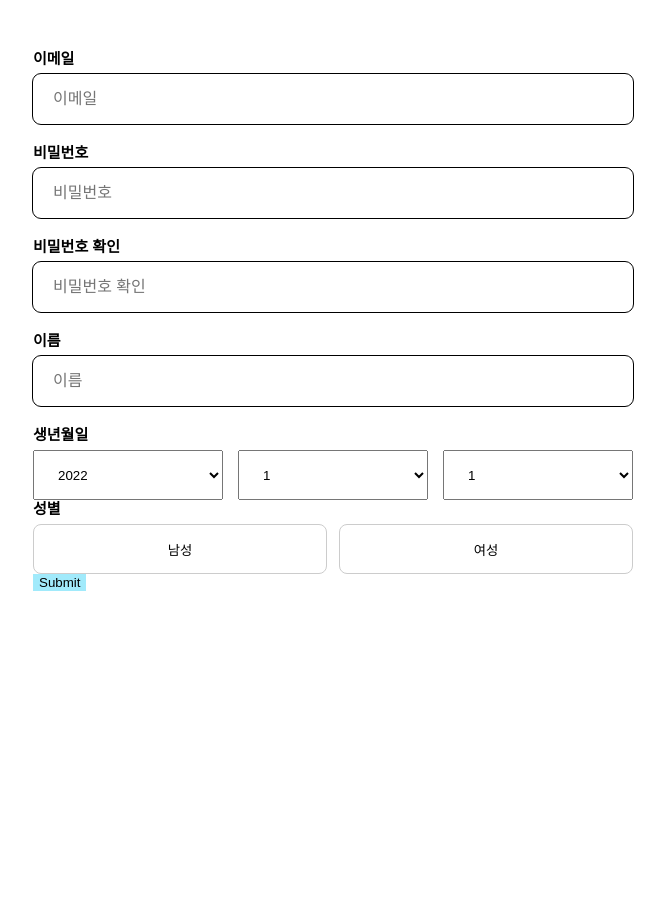
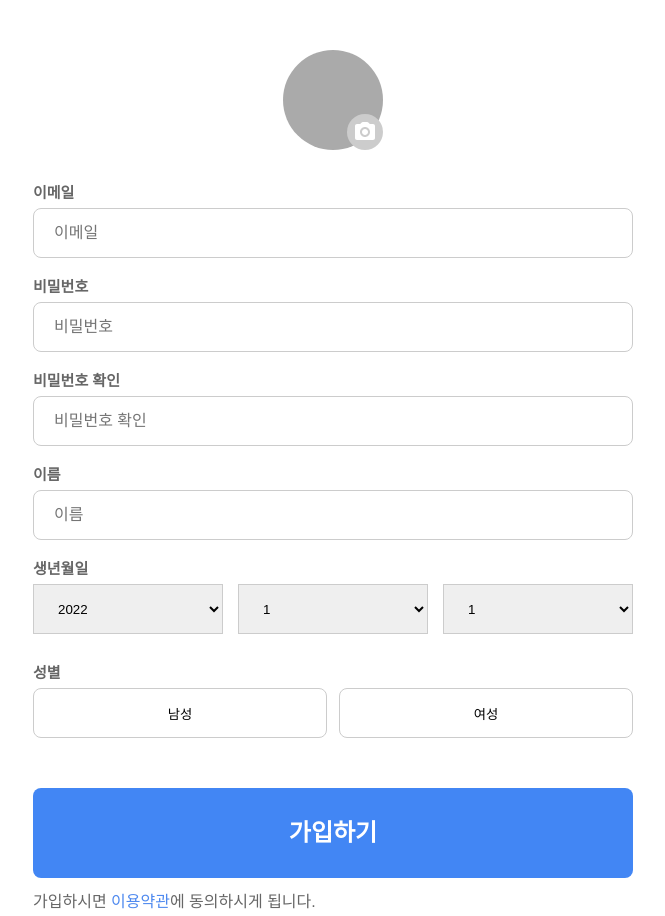
Before and after one commit to shyneeds/shyneeds_FE, a React (Create React App) app: page /signup in a window 1280 px wide. Shown: the whole page, without its empty margins (307-972 px from the left). Before the commit the page ends 800 px from the top, so only its background shows below. Built offline with nearby package versions, Linux system fonts and the light colour scheme; no server answers; a web font is replaced by a local one.

Commit message:
feat : 회원가입 프로필 사진 추가 기능 완성

```diff
--- a/src/components/signUp/SignUp.tsx
+++ b/src/components/signUp/SignUp.tsx
@@ -1,17 +1,17 @@
-import React,{useState,useEffect, useRef} from "react";
-import { SubmitHandler, useForm } from "react-hook-form";
-import styled from "styled-components";
+import React, { useState, useEffect, useRef } from 'react';
+import { SubmitHandler, useForm } from 'react-hook-form';
+import styled from 'styled-components';
 
-
-const SignUp= () => {
+const SignUp = () => {
   const now = new Date();
   const year = now.getFullYear();
   const [selectedDate, setSelectedDate] = useState({
-    year : (year+"" as any),
-    month : ('01' as any),
-    day : '01'
+    year: (year + '') as any,
+    month: '01' as any,
+    day: '01',
   });
-
+  const [myImage, setMyImage] = useState<string>();
+  const [tab, setTab] = useState<number>();
   const {
     register,
     handleSubmit,
@@ -20,27 +20,53 @@ const SignUp= () => {
     setValue,
     formState: { errors },
   } = useForm();
-  const test = ["남성","여성"]
   const onSubmit = (data: any) => console.log(data);
 
-  useEffect(() => { //only use for Test
+  const { ref, ...rest } = register('image');
+  const uploadImage = (e: any) => {
+    setMyImage(URL.createObjectURL(e.target.files[0]));
+    console.log('test');
+  };
+  const imgRef = useRef<HTMLInputElement | null>(null);
+
+  useEffect(() => {
+    //only use for Test
     console.log(selectedDate);
-  }, [selectedDate])
-
-  // const onClickMale = setValue('gender','male')
+  }, [selectedDate]);
 
   return (
     <WrapContainer>
       <Form onSubmit={handleSubmit(onSubmit)}>
+        <InputImgBox>
+          <ImgButton
+            src={
+              imgRef.current
+                ? myImage
+                : process.env.PUBLIC_URL + '/icons/ic-member.svg'
+            }
+            onClick={() => imgRef.current?.click()}
+          />
+          <input
+            style={{ display: 'none' }}
+            {...rest}
+            ref={(e) => {
+              ref(e);
+              imgRef.current = e;
+            }}
+            onChange={uploadImage}
+            type="file"
+            accept="image/*"
+          />
+        </InputImgBox>
         <NameStyle>이메일</NameStyle>
         <InputBox>
           <InputStyle
             type="text"
             placeholder="이메일"
             style={{
-              outline: errors.email ? "2px solid red" : "",
+              outline: errors.email ? '2px solid red' : '',
             }}
-            {...register("email", { required: true, pattern: /^\S+@\S+$/i })}
+            {...register('email', { required: true, pattern: /^\S+@\S+$/i })}
           />
           {errors.email && <ErrorMessage>이메일 확인</ErrorMessage>}
         </InputBox>
@@ -49,9 +75,16 @@ const SignUp= () => {
           <InputStyle
             type="password"
             placeholder="비밀번호"
-            {...register("password", { required: true, pattern: /^(?=.*[a-zA-Z])(?=.*[!@#$%^*+=-])(?=.*[0-9]).{8,25}$/ })}
+            {...register('password', {
+              required: true,
+              pattern: /^(?=.*[a-zA-Z])(?=.*[!@#$%^*+=-])(?=.*[0-9]).{8,25}$/,
+            })}
           />
-          {errors.password && <ErrorMessage>비밀번호는 영문자+숫자+특수문자 조합으로 8~25자리 사용해야 합니다.</ErrorMessage>}
+          {errors.password && (
+            <ErrorMessage>
+              비밀번호는 영문자+숫자+특수문자 조합으로 8~25자리 사용해야 합니다.
+            </ErrorMessage>
+          )}
         </InputBox>
         <InputBox>
           <NameStyle>비밀번호 확인</NameStyle>
@@ -59,18 +92,22 @@ const SignUp= () => {
             type="password"
             placeholder="비밀번호 확인"
             style={{
-              outline: errors.password_repeat ? "2px solid red" : "",
+              outline: errors.password_repeat ? '2px solid red' : '',
             }}
-            {...register("password_repeat", { validate : (value:string) => getValues('password')===value})}
+            {...register('password_repeat', {
+              validate: (value: string) => getValues('password') === value,
+            })}
           />
-          {errors.password_repeat && <ErrorMessage>비밀번호를 확인해 주세요.</ErrorMessage>}
+          {errors.password_repeat && (
+            <ErrorMessage>비밀번호를 확인해 주세요.</ErrorMessage>
+          )}
         </InputBox>
         <InputBox>
           <NameStyle>이름</NameStyle>
           <InputStyle
             placeholder="이름"
-            style={{outline: errors.email ? "2px solid red" : "",}}
-            {...register("name", { required: true, minLength: 2 })}
+            style={{ outline: errors.email ? '2px solid red' : '' }}
+            {...register('name', { required: true, minLength: 2 })}
           />
           {errors.name && <ErrorMessage>이름을 입력해주세요.</ErrorMessage>}
         </InputBox>
@@ -78,25 +115,44 @@ const SignUp= () => {
           <NameStyle>생년월일</NameStyle>
           <BirthdayBox>
             <BirthSelect
-              {...register("year", { required: true})}
-              onChange={(e)=> setSelectedDate({...selectedDate, year : e.target.value})}
+              {...register('year', { required: true })}
+              onChange={(e) =>
+                setSelectedDate({ ...selectedDate, year: e.target.value })
+              }
             >
-              {Array.from(new Array(80), (v,i)=>
-                <option key={i} value={year-i}>{year-i}</option>
-              )}
+              {Array.from(new Array(80), (v, i) => (
+                <option key={i} value={year - i}>
+                  {year - i}
+                </option>
+              ))}
             </BirthSelect>
             <BirthSelect
-            {...register("month", { required: true})}
-            onChange={(e)=> setSelectedDate({...selectedDate, month : e.target.value})}>
-              {Array.from(new Array(12), (v,i)=>
-                <option key={i} value={1+i}>{1+i}</option>
-              )}
+              {...register('month', { required: true })}
+              onChange={(e) =>
+                setSelectedDate({ ...selectedDate, month: e.target.value })
+              }
+            >
+              {Array.from(new Array(12), (v, i) => (
+                <option key={i} value={1 + i}>
+                  {1 + i}
+                </option>
+              ))}
             </BirthSelect>
             <BirthSelect
-            {...register("day", { required: true})}
-            onChange={(e)=> setSelectedDate({...selectedDate, day : e.target.value})}>
-              {Array.from(new Array(new Date(selectedDate.year, selectedDate.month, 0).getDate()), (v,i)=>
-                  <option key={i} value={1+i}>{1+i}</option>
+              {...register('day', { required: true })}
+              onChange={(e) =>
+                setSelectedDate({ ...selectedDate, day: e.target.value })
+              }
+            >
+              {Array.from(
+                new Array(
+                  new Date(selectedDate.year, selectedDate.month, 0).getDate()
+                ),
+                (v, i) => (
+                  <option key={i} value={1 + i}>
+                    {1 + i}
+                  </option>
+                )
               )}
             </BirthSelect>
           </BirthdayBox>
@@ -104,17 +160,42 @@ const SignUp= () => {
         <InputBox>
           <NameStyle>성별</NameStyle>
           <GednerBox>
-            <GenderButton onClick={()=>setValue('gender','male')}>남성</GenderButton>
-            <GenderButton onClick={()=>setValue('gender','female')}>여성</GenderButton>
+            <GenderButton
+              onClick={() => {
+                setTab(0), setValue('gender', 'male');
+              }}
+              className={tab === 0 ? 'active' : undefined}
+            >
+              남성
+            </GenderButton>
+            <GenderButton
+              onClick={() => {
+                setTab(1), setValue('gender', 'female');
+              }}
+              className={tab === 1 ? 'active' : undefined}
+            >
+              여성
+            </GenderButton>
           </GednerBox>
         </InputBox>
-        <input type={"submit"} style={{ backgroundColor: "#a1eafb" }} />
+        {Object.keys(errors).length !== 0 ? (
+          <SubmitFailedButton>가입하기</SubmitFailedButton>
+        ) : (
+          <SubmitButton type={'submit'}>가입하기</SubmitButton>
+        )}
       </Form>
+      <SigupAgree>
+        가입하시면 <AgreementText>이용약관</AgreementText>에 동의하시게 됩니다.
+      </SigupAgree>
     </WrapContainer>
   );
-}
+};
 
 export default SignUp;
+
+const InputImgBox = styled.div`
+  margin-bottom: 34px;
+`;
 
 const WrapContainer = styled.div`
   width: 600px;
@@ -134,29 +215,29 @@ const BirthdayBox = styled.div`
   flex-direction: row;
   align-items: center;
   justify-content: space-between;
+  margin-bottom: 30px;
 `;
 
 const GednerBox = styled.div`
   width: 100%;
   margin: 0 auto;
-  display : flex;
+  display: flex;
   justify-content: space-between;
-`
-
-const Form = styled.form`
 `;
 
+const Form = styled.form``;
+
 const InputStyle = styled.input`
-  outline: 1px solid;
   height: 50px;
   width: 100%;
   font-size: 16px;
-  font-weight : 500px;
+  font-weight: 500px;
   border-radius: 8px;
   padding-left: 20px;
   margin-bottom: 20px;
+  border: 1px solid #cccccc;
   &:focus {
-    outline: 2px solid #34A853;
+    outline: 2px solid #34a853;
   }
 `;
 const NameStyle = styled.div`
@@ -164,6 +245,7 @@ const NameStyle = styled.div`
   font-weight: 700;
   line-height: 18px;
   padding-bottom: 6px;
+  color: #666666;
 `;
 
 const BirthSelect = styled.select`
@@ -171,23 +253,74 @@ const BirthSelect = styled.select`
   padding: 11px 20px;
   width: 190px;
   height: 50px;
-`
+  border: 1px solid #cccccc;
+`;
 const ErrorMessage = styled.p`
   font-weight: 500;
   font-size: 14px;
   line-height: 14px;
-  color: #EA4335;
+  color: #ea4335;
   margin-top: -10px;
-  padding-bottom : 20px;
-`
+  padding-bottom: 20px;
+`;
 const GenderButton = styled.button`
   height: 50px;
-  width : 294px;
-  border: 1px solid #CCCCCC;
+  width: 294px;
+  border: 1px solid #cccccc;
+  border-radius: 8px;
+  cursor: pointer;
+  transition: box-shadow 400ms ease;
+  &.active {
+    background-color: #4286f4;
+    color: white;
+  }
+  &:hover {
+    box-shadow: 0 2px 5px 0 rgba(0, 0, 0, 0.16),
+      0 2px 10px 0 rgba(0, 0, 0, 0.12);
+  }
+`;
+const SubmitButton = styled.button`
+  width: 600px;
+  height: 90px;
+  background-color: #4286f4;
+  color: white;
+  margin-top: 50px;
+  font-weight: 700;
+  font-size: 24px;
+  line-height: 24px;
   border-radius: 8px;
   cursor: pointer;
   transition: box-shadow 400ms ease;
   &:hover {
-    box-shadow: 0 2px 5px 0 rgba(0,0,0,0.16), 0 2px 10px 0 rgba(0,0,0,0.12);
+    box-shadow: 0 2px 5px 0 rgba(0, 0, 0, 0.16),
+      0 2px 10px 0 rgba(0, 0, 0, 0.12);
   }
-`
+`;
+const SubmitFailedButton = styled.button`
+  width: 600px;
+  height: 90px;
+  background-color: gray;
+  color: white;
+  margin-top: 50px;
+  font-weight: 700;
+  font-size: 24px;
+  line-height: 24px;
+  border-radius: 8px;
+  opacity: 0.2;
+  pointer-events: none;
+`;
+const SigupAgree = styled.div`
+  margin-top: 10px;
+  font-weight: 400;
+  font-size: 16px;
+  line-height: 28px;
+  color: #666666;
+`;
+const AgreementText = styled.a`
+  color: #4e89ef;
+`;
+const ImgButton = styled.img`
+  width: 100px;
+  height: 100px;
+  margin: 0 auto;
+`;
```
Lines whose indentation alone changed are shown as unchanged.
